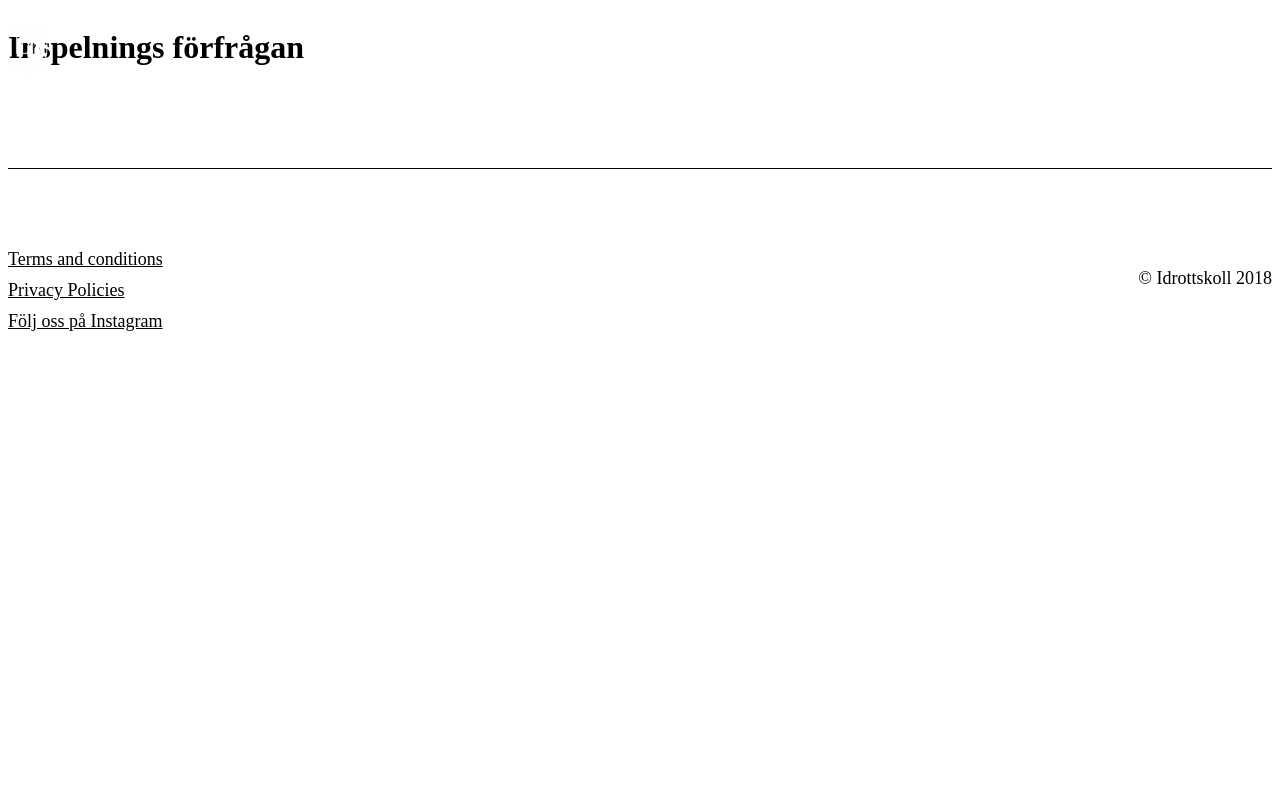
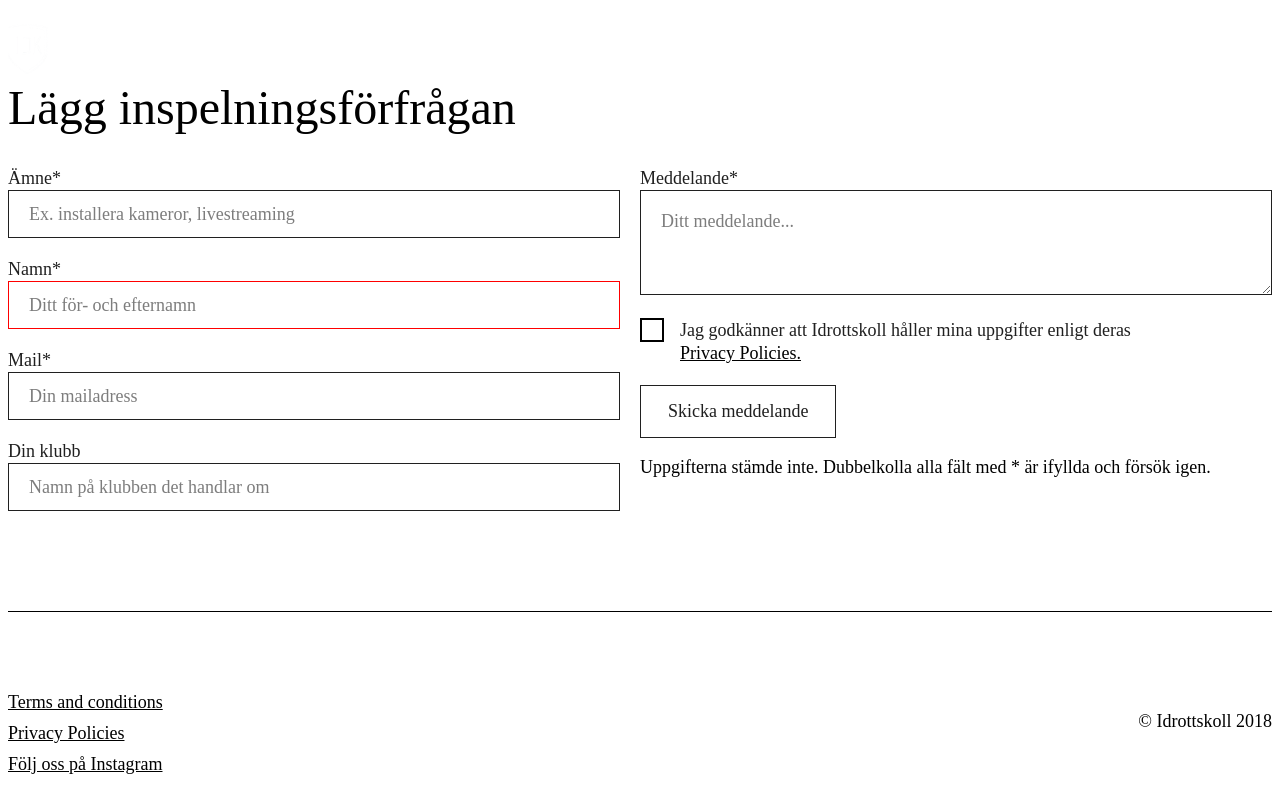
Before and after one commit to Idrottskoll/idrotskoll, a React app: page /inspelningsforfragan in a window 1280 px wide. Shown: the top 812 px of the page. Built offline with nearby package versions, Linux system fonts and the light colour scheme; a web font is replaced by a local one.

Commit message:
Updated markup and styling for RequestRecording component

```diff
--- a/public/master.css
+++ b/public/master.css
@@ -3,6 +3,11 @@
 @font-face {font-family: 'Renner-Bold';src: url("fonts/Renner-Bold.otf") format("opentype");}
 @font-face {font-family: 'Renner-Medium';src: url("fonts/Renner-Medium.otf") format("opentype");}
 
+* {
+  -webkit-box-sizing: border-box;
+  -moz-box-sizing: border-box;
+  box-sizing: border-box;
+}
 /* GRID */
 .row {max-width: 85.71429rem;margin-right: auto;margin-left: auto;display: -ms-flexbox;display: flex;-ms-flex-flow: row wrap;flex-flow: row wrap;}
 
@@ -15,7 +20,11 @@
 }
 
 /* MISC */
-.bm-10 {margin-bottom: 10px;} .bm-40 {margin-bottom: 40px;} .lm-20 {margin-left: 20px;}.tm-40{margin-top: 40px;}
+.bm-10{margin-bottom:10px;}.bm-40{margin-bottom: 40px;}.bm-20{margin-bottom:20px;}
+.lm-20{margin-left: 20px;}
+.tm-40{margin-top: 40px;}
+.rm-20{margin-right:20px;}
+.rp-20{padding-right: 20px;}
 .text-right {text-align: right;}
 .inline {display: flex; }
 .display-right { display: flex; justify-content: flex-end;}
@@ -131,3 +140,45 @@ a.color-white{color:white;}
   margin-right: 10px;
   padding: 10px;
 }
+
+.check {
+  position: relative;
+  width: 20px !important;
+  height: 20px; }
+
+#checkbox {
+  border: 1px solid black;
+  background: white;
+  width: 20px;
+  height: 20px;
+  margin-bottom: 0; }
+  #checkbox:focus {
+    outline: none; }
+  #checkbox:before, #checkbox:after {
+    content: '';
+    position: absolute;
+    left: 0;
+    right: -3px;
+    top: 1px;
+    bottom: 0;
+    margin: auto; }
+  #checkbox:before {
+    width: 100%;
+    height: 100%;
+    background: white;
+    border: 2px solid black; }
+  #checkbox:after {
+    width: 0;
+    height: 0;
+    background: black;
+    transition: all 0.2s; }
+  #checkbox:checked:before {
+    width: 20px;
+    height: 20px; }
+  #checkbox:checked:after {
+    width: 13px;
+    height: 14px; }
+
+input.error {
+  border: 1px solid red;
+}
--- a/src/components/pages/RequestRecording.js
+++ b/src/components/pages/RequestRecording.js
@@ -1,4 +1,5 @@
 import React, { Component } from 'react';
+import { Label, Input, TextArea, Button, Title, Paragraph, Link } from '../styles';
 import Footer from '../layout/Footer';
 import Header from '../layout/Header';
 
@@ -7,9 +8,35 @@ export default class RequestRecording extends Component {
         return (
             <div>
                 <Header />
-                <div className="row">
-                    <div className="col-xs-12">
-                        <h1>Inspelnings förfrågan</h1>
+                <div className="row tm-40">
+                    <div className="large-12">
+                        <Title>Lägg inspelningsförfrågan</Title>
+                    </div>
+                    <div className="large-6 rp-20">
+                      <Label>Ämne*</Label>
+                      <Input type="text" placeholder="Ex. installera kameror, livestreaming" />
+                      <Label>Namn*</Label>
+                      {/* error = add class "error" to input */}
+                      <Input type="text" placeholder="Ditt för- och efternamn" className="error" />
+                      <Label>Mail*</Label>
+                      <Input type="text" placeholder="Din mailadress" />
+                      <Label>Din klubb</Label>
+                      <Input type="text" placeholder="Namn på klubben det handlar om" />
+                    </div>
+                    <div className="large-6">
+                    <Label>Meddelande*</Label>
+                    <TextArea rows="3" columns="3" placeholder="Ditt meddelande..." className="bm-20" />
+                    <div className="inline bm-20">
+                      <div className="check rm-20">
+                        <Input id="checkbox" type="checkbox" />
+                      </div>
+                      <Label>Jag godkänner att Idrottskoll håller mina uppgifter enligt deras <Link>Privacy Policies.</Link></Label>
+                    </div>
+                    <Button>Skicka meddelande</Button>
+                    {/* error = show this message below */}
+                    <Paragraph>Uppgifterna stämde inte. Dubbelkolla alla fält med * är ifyllda och försök igen.</Paragraph>
+                    {/* success = show this message below and reset all inputs */}
+                    {/* <Paragraph>Tack för ditt meddelande! Vi hör av oss så fort vi kan.</Paragraph> */}
                     </div>
                 </div>
                 <Footer />
--- a/src/components/styles.js
+++ b/src/components/styles.js
@@ -19,6 +19,7 @@ export const Label = styled.label`
     font-family: 'Renner-Book';
     color: #202020;
     line-height: 23px;
+    width: 100%;
 `;
 
 export const Input = styled.input`
@@ -29,6 +30,8 @@ export const Input = styled.input`
     padding-left: 20px;
     padding-right: 20px;
     transition: all 0.3s;
+    width: 100%;
+    margin-bottom: 20px;
     &:focus {
         outline: none;
         border: 1px solid blue;
@@ -45,6 +48,7 @@ export const TextArea = styled.textarea`
     border: 1px solid #202020;
     padding: 20px;
     transition: all 0.3s;
+    width: 100%;
     &:focus {
         outline: none;
         border: 1px solid blue;
```
